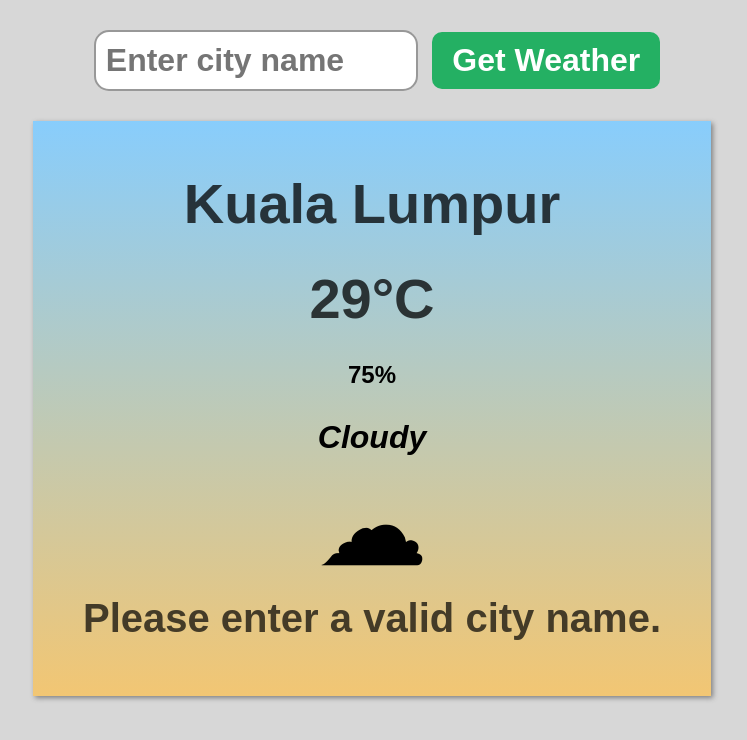
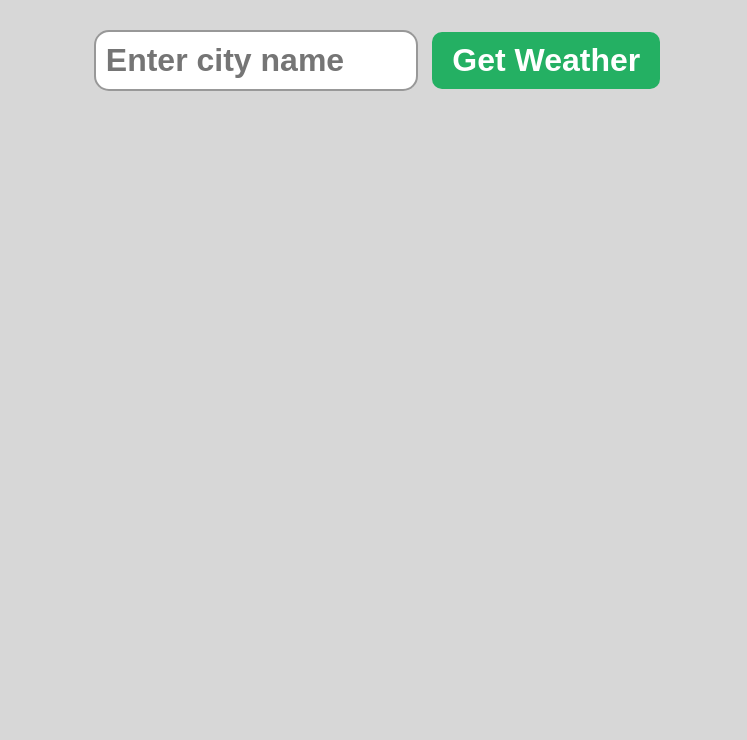
Before and after one commit to myleslimwl/weather-app, a plain HTML site: page index.html in a window 1280 px wide. Shown: the whole page, without its empty margins (268-1015 px from the left). Drawn offline with Linux system fonts and the light colour scheme.

Commit message:
removed testing elements

```diff
--- a/index.html
+++ b/index.html
@@ -12,13 +12,7 @@
     <button type="submit" class="weatherButton">Get Weather</button>
   </form>
 
-  <div class="weatherContainer">
-    <h1 class="cityDisplay">Kuala Lumpur</h1>
-    <p class="tempDisplay">29°C</p>
-    <p class="humidityDisplay">75%</p>
-    <p class="descDisplay">Cloudy</p>
-    <p class="weatherEmoji">☁</p>
-    <p class="errorDisplay">Please enter a valid city name.</p>
+  <div class="weatherContainer" style="display: none;">
   </div>
   <script src="script.js"></script>
 </body>
```
